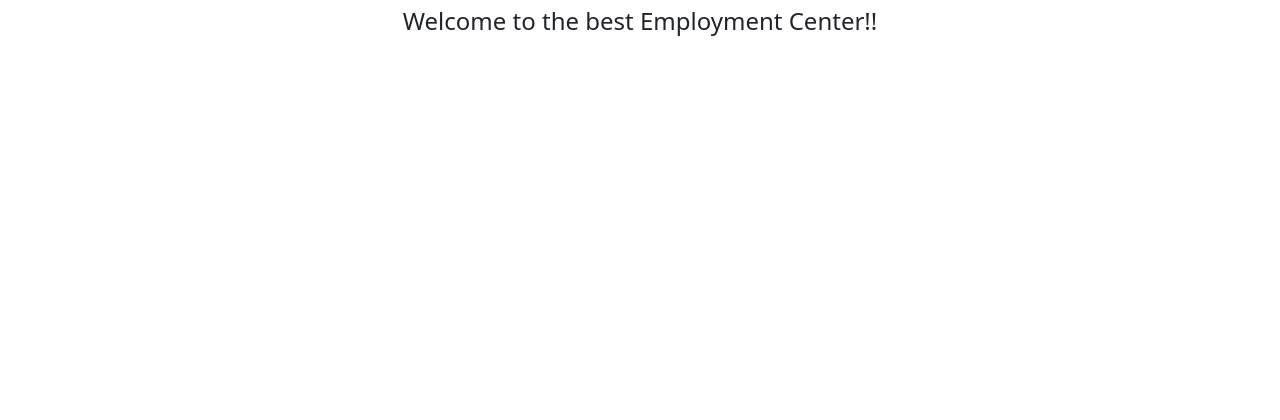
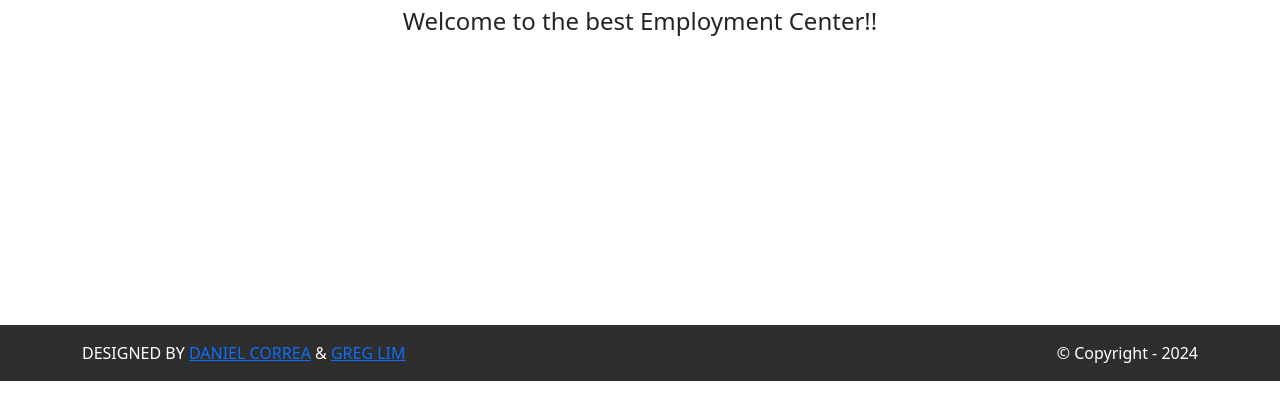
Before and after one commit to StealthyFearZ/lockedin, a Django app: page / in a window 1280 px wide. Shown: the part 249-669 px from the top of the page. Run offline with Django 5.2, Linux system fonts and the light colour scheme; some libraries are stand-ins or nearby versions.

Commit message:
Added Naive Footer

```diff
--- a/lockedin/lockedin/templates/base.html
+++ b/lockedin/lockedin/templates/base.html
@@ -48,6 +48,61 @@
       {% endblock content %}
     </div>
     <!-- Footer -->
+    <section class="p-3 ms-footer d-none d-md-block">
+      <div class="container">
+        <div class="row mt-3 text-white">
+          <div class="col-md-6 col-lg-6 col-xl-6 mx-auto mb-4">
+            <b>LockedIn</b>
+            <hr />
+            <p>
+              CHANGE FOOTER INFO HERE
+              Welcome to Movies Store, your premier online
+              destination for a cinematic adventure like no
+              other! Dive into the world of movies from the
+              comfort of your own home with our user-
+              friendly and immersive online movie store.
+            </p>
+          </div>
+          <div class="col-md-3 col-lg-3 col-xl-3 mx-auto mb-4">
+            <b>LINKS</b>
+            <hr />
+            <p><a class="nav-link"
+              href="{% url 'home.about' %}">
+              About
+            </a></p>
+          </div>
+          <div class="col-md-3 col-lg-3 col-xl-3 mx-auto mb-4">
+            <b>CONTACT</b>
+            <hr />
+            <p><i class="fas fa-home me-2"></i>
+              150-2345 Tokyo-to, Japan
+            </p>
+            <p><i class="fas fa-envelope me-2"></i>
+              info@lockedIn.com
+            </p>
+            <p><i class="fas fa-phone me-2"></i>
+              +81 03-3333-3333
+            </p>
+          </div>
+        </div>
+      </div>
+    </section>
+    <section class="p-3 ms-footer-bottom bg-dark">
+      <div class="container d-flex
+           justify-content-between">
+        <div class="me-5 text-white">
+          <span>DESIGNED BY
+            <a href="https://www.x.com/danielgarax"
+            target="_blank">DANIEL CORREA</a> &
+            <a href="https://www.x.com/greglim81"
+            target="_blank">GREG LIM</a>
+          </span>
+        </div>
+        <div class="text-white">
+          <span>© Copyright - 2024</span>
+        </div>
+      </div>
+    </section>
     <!-- Footer -->
   </body>
 </html>
```
